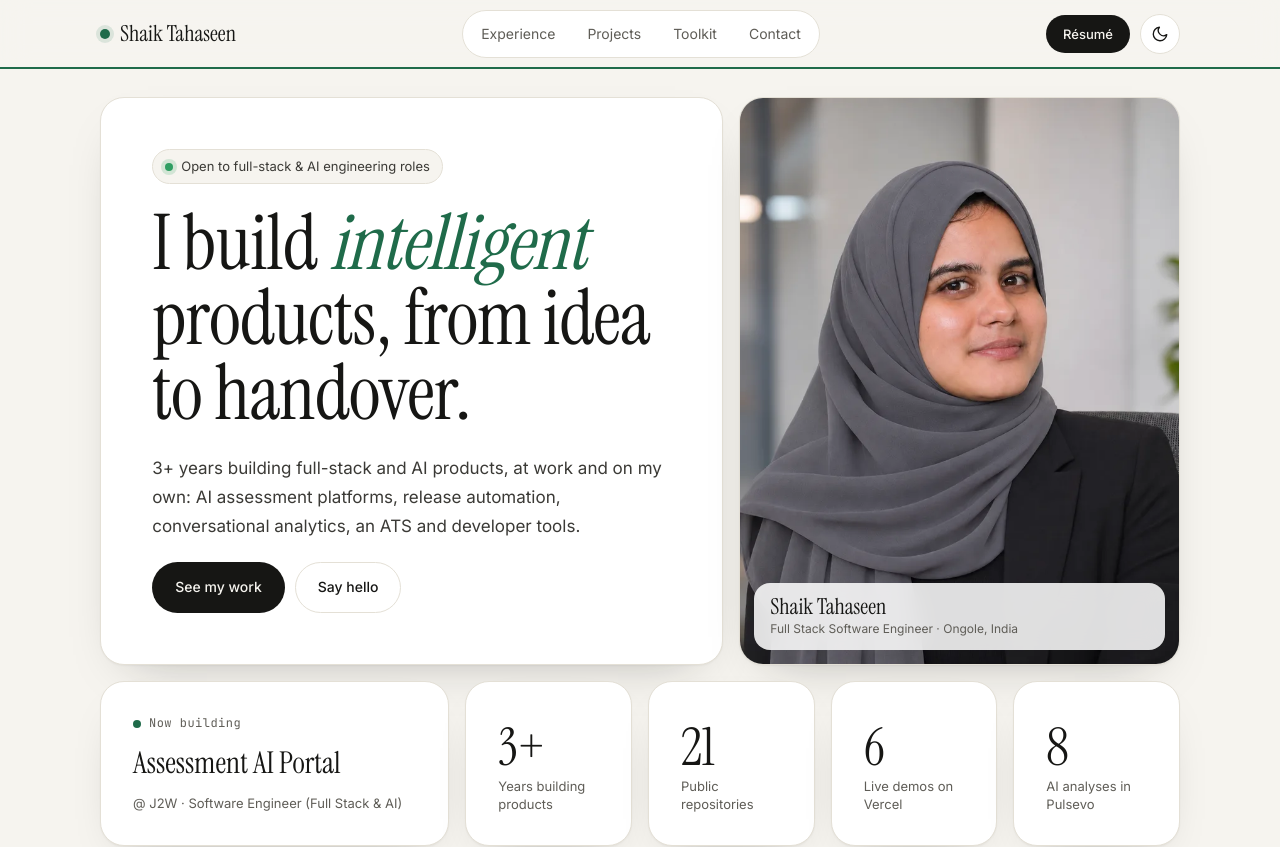
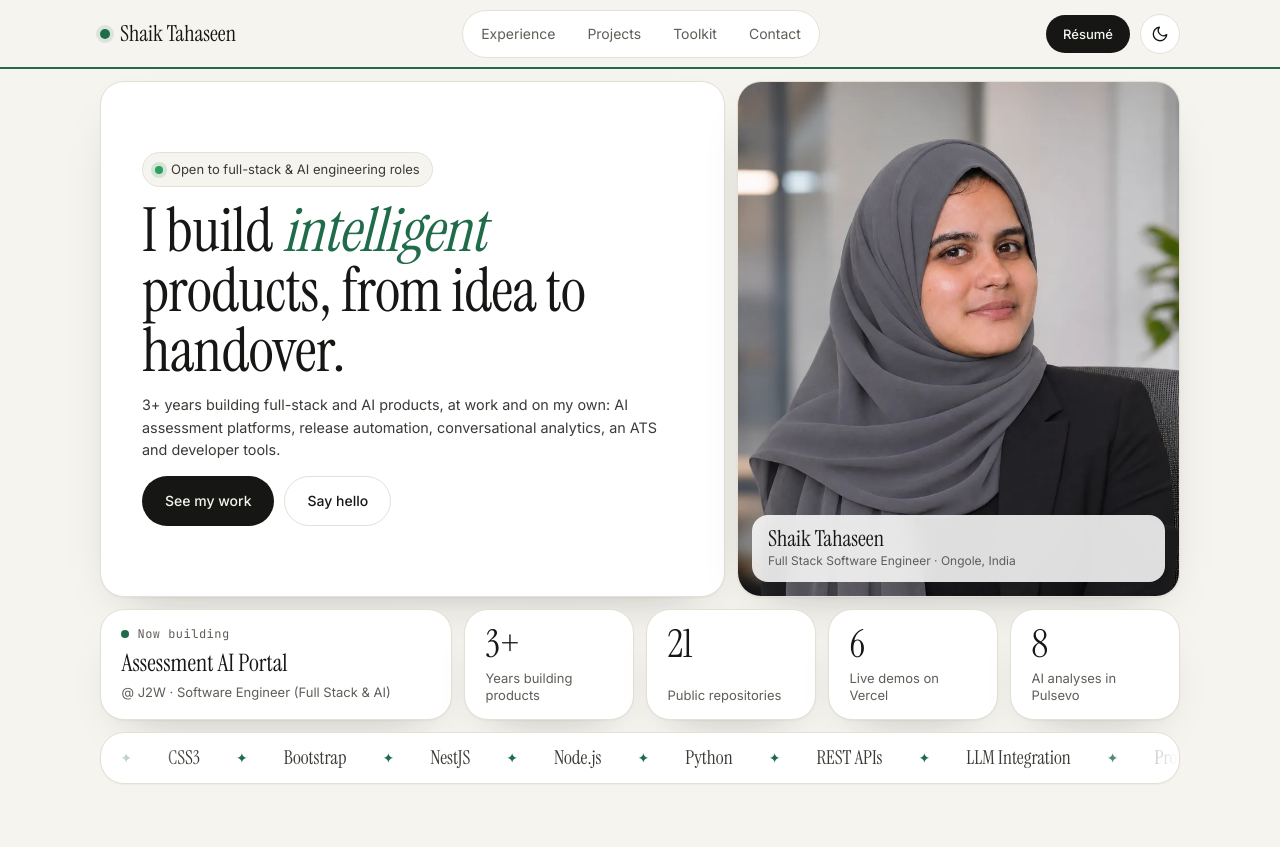
Before and after one commit to Tahaseen2002/Latest_portfolio_Tahaseen_2026, a Next.js app: page / in a window 1280 px wide. Shown: the top 847 px of the page. Built offline with nearby package versions, Linux system fonts and the light colour scheme.

Commit message:
updated ui

```diff
--- a/src/app/globals.css
+++ b/src/app/globals.css
@@ -130,7 +130,7 @@ button { font: inherit; color: inherit; background: none; border: 0; cursor: poi
 .pulse { width: 8px; height: 8px; border-radius: 50%; background: var(--accent); animation: pulse 1.8s var(--ease) infinite; }
 @keyframes pulse { 0% { box-shadow: 0 0 0 0 var(--accent-soft); } 70% { box-shadow: 0 0 0 10px transparent; } 100% { box-shadow: 0 0 0 0 transparent; } }
 .tile-stat { grid-column: span 2; }
-.tile-stat .tile-inner { justify-content: flex-end; gap: 4px; }
+.tile-stat .tile-inner { justify-content: space-between; gap: 4px; }
 .tile-stat b { font-size: 52px; line-height: 1; }
 .tile-stat:last-of-type b { color: var(--accent); }
 .tile-stat .stat-label { font-size: 13px; color: var(--muted); line-height: 1.35; }
@@ -141,6 +141,23 @@ button { font: inherit; color: inherit; background: none; border: 0; cursor: poi
 .marquee-track span { font-family: var(--font-serif), serif; font-size: 26px; color: var(--body); display: inline-flex; align-items: center; gap: 36px; white-space: nowrap; }
 .marquee-track span::after { content: "✦"; font-size: 14px; color: var(--accent); }
 @keyframes marquee { to { transform: translateX(-50%); } }
+/* Desktop: the whole intro fills exactly one screen (above the fold).
+   Rows: big intro + photo stretch to fill, then stats, then the tech strip.
+   Sizes scale with screen height so short laptops still fit everything. */
+@media (min-width: 1001px) {
+  .bento { min-height: calc(100svh - 69px); grid-template-rows: minmax(0, 1fr) auto auto; gap: 12px; padding: 12px 0 16px; }
+  .tile-intro { grid-row: 1; }
+  .tile-photo { grid-row: 1; min-height: 0; }
+  .tile-intro .tile-inner { padding: clamp(18px, 3vh, 48px) clamp(28px, 3.2vw, 52px); gap: clamp(8px, 1.8vh, 20px); }
+  .tile-intro h1 { font-size: clamp(36px, min(5.4vw, 7.6vh), 84px); }
+  .lead { font-size: clamp(14px, 1.8vh, 17px); line-height: 1.55; }
+  .tile-now .tile-inner, .tile-stat .tile-inner { padding: clamp(10px, 1.8vh, 24px) clamp(16px, 1.6vw, 24px); gap: clamp(2px, 0.8vh, 8px); }
+  .now-title { font-size: clamp(20px, 3vh, 30px); }
+  .tile-stat b { font-size: clamp(30px, 4.8vh, 52px); }
+  .marquee { padding: clamp(6px, 1.2vh, 14px) 0; }
+  .marquee-track span { font-size: clamp(17px, 2.4vh, 26px); }
+}
+
 @media (max-width: 1000px) {
   .tile-intro, .tile-photo, .tile-now { grid-column: 1 / -1; grid-row: auto; }
   .tile-photo { min-height: 0; aspect-ratio: 4 / 3; }
--- a/src/app/page.tsx
+++ b/src/app/page.tsx
@@ -29,7 +29,7 @@ export default function Home() {
       <main className="container page">
         {/* ---------- Intro: bento grid ---------- */}
         <section id="top" className="bento" aria-label="Introduction">
-          <Reveal className="tile tile-intro">
+          <Reveal onLoad className="tile tile-intro">
             <Spotlight className="tile-inner">
               <p className="status">Open to full-stack &amp; AI engineering roles</p>
               <h1 className="serif">
@@ -51,7 +51,7 @@ export default function Home() {
             </Spotlight>
           </Reveal>
 
-          <Reveal className="tile tile-photo" delay={100}>
+          <Reveal onLoad className="tile tile-photo" delay={100}>
             {/* eslint-disable-next-line @next/next/no-img-element */}
             <img src={profile.headshot} alt={`Portrait of ${profile.name}`} />
             <p className="photo-tag">
@@ -63,7 +63,7 @@ export default function Home() {
           </Reveal>
 
           {current && (
-            <Reveal className="tile tile-now" delay={150}>
+            <Reveal onLoad className="tile tile-now" delay={150}>
               <Spotlight className="tile-inner">
                 <p className="mono-label">
                   <span className="pulse" aria-hidden="true" /> Now building
@@ -75,7 +75,7 @@ export default function Home() {
           )}
 
           {profile.stats.map((s, i) => (
-            <Reveal key={s.label} className="tile tile-stat" delay={200 + i * 60}>
+            <Reveal onLoad key={s.label} className="tile tile-stat" delay={200 + i * 60}>
               <Spotlight className="tile-inner">
                 <b className="serif">
                   <Counter value={s.value} />
@@ -85,7 +85,7 @@ export default function Home() {
             </Reveal>
           ))}
 
-          <Reveal className="tile tile-marquee" delay={300}>
+          <Reveal onLoad className="tile tile-marquee" delay={300}>
             <div className="marquee" aria-label="Technologies I use">
               <div className="marquee-track">
                 {[...marquee, ...marquee].map((m, i) => (
--- a/src/components/Reveal.tsx
+++ b/src/components/Reveal.tsx
@@ -1,6 +1,7 @@
 "use client";
 
 // Fades content up as it scrolls into view (once).
+// `onLoad` animates immediately instead: use it for content above the fold.
 import { motion } from "motion/react";
 
 export default function Reveal({
@@ -8,19 +9,21 @@ export default function Reveal({
   delay = 0,
   className = "",
   as = "div",
+  onLoad = false,
 }: {
   children: React.ReactNode;
   delay?: number;
   className?: string;
   as?: "div" | "section" | "li";
+  onLoad?: boolean;
 }) {
   const Tag = motion[as];
+  const shown = { opacity: 1, y: 0 };
   return (
     <Tag
       className={className}
       initial={{ opacity: 0, y: 24 }}
-      whileInView={{ opacity: 1, y: 0 }}
-      viewport={{ once: true, margin: "0px 0px -80px 0px" }}
+      {...(onLoad ? { animate: shown } : { whileInView: shown, viewport: { once: true, margin: "0px 0px -80px 0px" } })}
       transition={{ duration: 0.7, delay: delay / 1000, ease: [0.22, 1, 0.36, 1] }}
     >
       {children}
```
